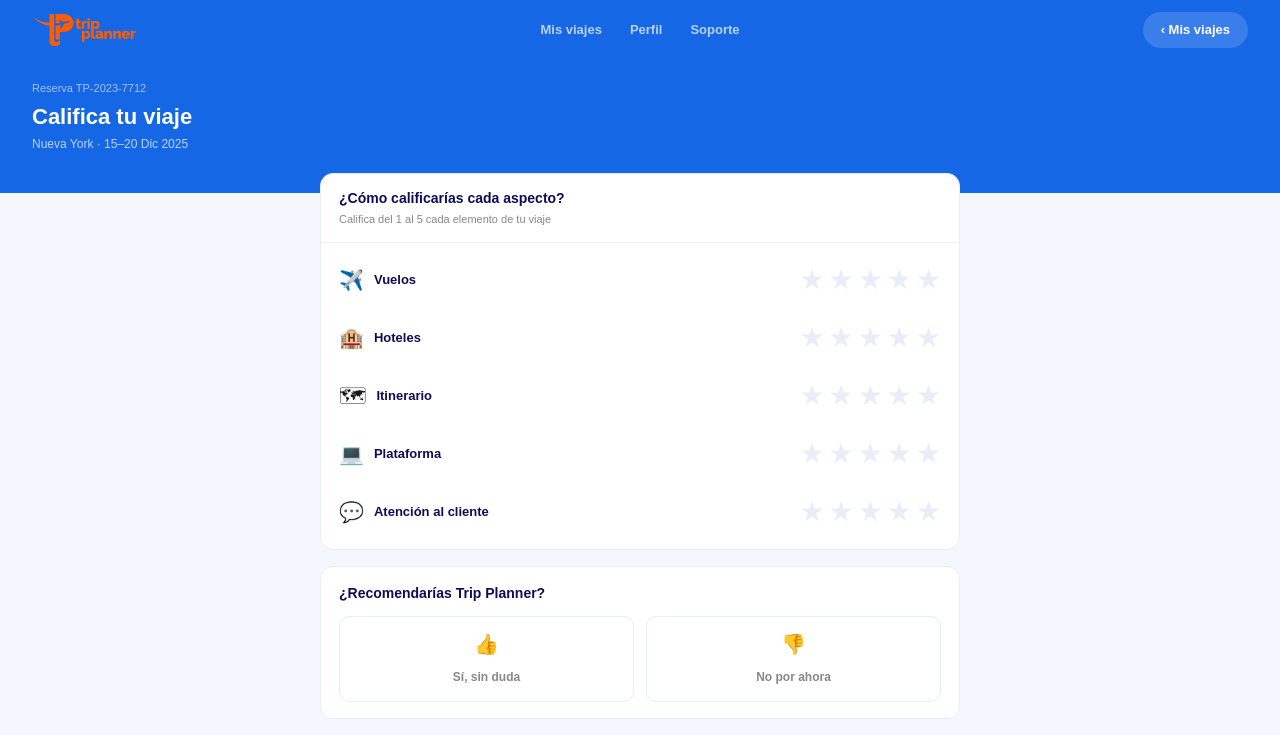
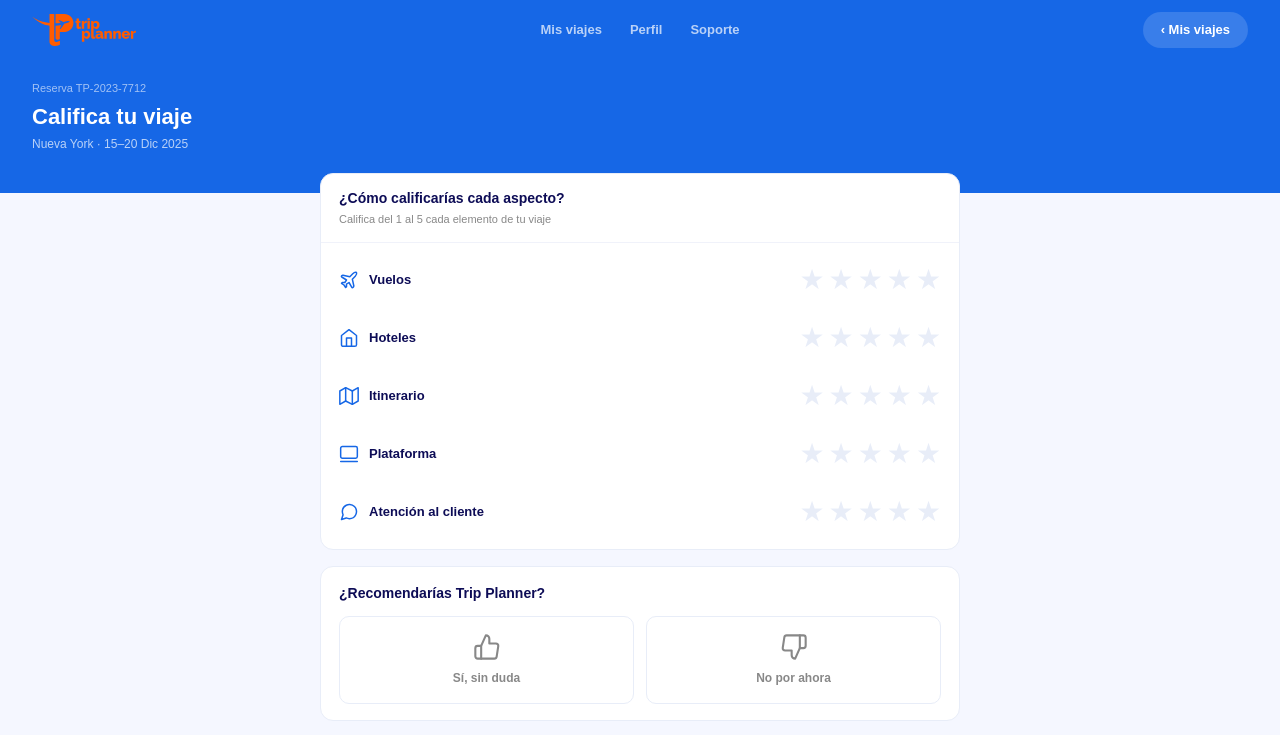
Before and after one commit to barreradionisio/trip-planner, a Next.js app: page /mis-viajes/calificar in a window 1280 px wide. Shown: the top 735 px of the page. Built offline with nearby package versions, Linux system fonts and the light colour scheme.

Commit message:
iconos svg calificar viaje

```diff
--- a/app/mis-viajes/calificar/page.tsx
+++ b/app/mis-viajes/calificar/page.tsx
@@ -4,12 +4,46 @@ import { useState } from "react";
 import Link from "next/link";
 import Logo from "../../components/Logo";
 
+const IconPlane = () => (
+  <svg width="20" height="20" viewBox="0 0 24 24" fill="none" stroke="#1667E6" strokeWidth="1.8" strokeLinecap="round" strokeLinejoin="round">
+    <path d="M17.8 19.2L16 11l3.5-3.5C21 6 21.5 4 21 3c-1-.5-3 0-4.5 1.5L13 8 4.8 6.2c-.5-.1-1 .1-1.3.5l-.4.4c-.4.4-.3 1 .2 1.3L9 12l-2 3H4l-1 1 3 2 2 3 1-1v-3l3-2 3.4 5.8c.3.5.9.6 1.3.2l.4-.4c.4-.3.6-.8.5-1.3z"/>
+  </svg>
+);
+
+const IconHotelAspecto = () => (
+  <svg width="20" height="20" viewBox="0 0 24 24" fill="none" stroke="#1667E6" strokeWidth="1.8" strokeLinecap="round" strokeLinejoin="round">
+    <path d="M3 9l9-7 9 7v11a2 2 0 0 1-2 2H5a2 2 0 0 1-2-2z"/>
+    <polyline points="9 22 9 12 15 12 15 22"/>
+  </svg>
+);
+
+const IconMap = () => (
+  <svg width="20" height="20" viewBox="0 0 24 24" fill="none" stroke="#1667E6" strokeWidth="1.8" strokeLinecap="round" strokeLinejoin="round">
+    <polygon points="1 6 1 22 8 18 16 22 23 18 23 2 16 6 8 2 1 6"/>
+    <line x1="8" y1="2" x2="8" y2="18"/>
+    <line x1="16" y1="6" x2="16" y2="22"/>
+  </svg>
+);
+
+const IconLaptop = () => (
+  <svg width="20" height="20" viewBox="0 0 24 24" fill="none" stroke="#1667E6" strokeWidth="1.8" strokeLinecap="round" strokeLinejoin="round">
+    <rect x="2" y="3" width="20" height="14" rx="2" ry="2"/>
+    <line x1="2" y1="21" x2="22" y2="21"/>
+  </svg>
+);
+
+const IconChat = () => (
+  <svg width="20" height="20" viewBox="0 0 24 24" fill="none" stroke="#1667E6" strokeWidth="1.8" strokeLinecap="round" strokeLinejoin="round">
+    <path d="M21 11.5a8.38 8.38 0 0 1-.9 3.8 8.5 8.5 0 0 1-7.6 4.7 8.38 8.38 0 0 1-3.8-.9L3 21l1.9-5.7a8.38 8.38 0 0 1-.9-3.8 8.5 8.5 0 0 1 4.7-7.6 8.38 8.38 0 0 1 3.8-.9h.5a8.48 8.48 0 0 1 8 8v.5z"/>
+  </svg>
+);
+
 const aspectos = [
-  { key: "vuelos", label: "Vuelos", emoji: "✈️" },
-  { key: "hoteles", label: "Hoteles", emoji: "🏨" },
-  { key: "itinerario", label: "Itinerario", emoji: "🗺" },
-  { key: "plataforma", label: "Plataforma", emoji: "💻" },
-  { key: "atencion", label: "Atención al cliente", emoji: "💬" },
+  { key: "vuelos", label: "Vuelos", icono: <IconPlane /> },
+  { key: "hoteles", label: "Hoteles", icono: <IconHotelAspecto /> },
+  { key: "itinerario", label: "Itinerario", icono: <IconMap /> },
+  { key: "plataforma", label: "Plataforma", icono: <IconLaptop /> },
+  { key: "atencion", label: "Atención al cliente", icono: <IconChat /> },
 ];
 
 export default function CalificarViaje() {
@@ -50,7 +84,11 @@ export default function CalificarViaje() {
         </nav>
         <div style={{ flex: 1, display: "flex", alignItems: "center", justifyContent: "center", padding: "40px 20px" }}>
         <div style={{ background: "#fff", borderRadius: "16px", border: "1.5px solid #e8edf8", padding: "48px", textAlign: "center", maxWidth: "480px", width: "100%" }}>
-            <div style={{ width: "80px", height: "80px", borderRadius: "50%", background: "#e8fff5", display: "flex", alignItems: "center", justifyContent: "center", fontSize: "36px", margin: "0 auto 20px" }}>⭐</div>
+  <div style={{ width: "80px", height: "80px", borderRadius: "50%", background: "#e8fff5", display: "flex", alignItems: "center", justifyContent: "center", margin: "0 auto 20px" }}>
+    <svg width="36" height="36" viewBox="0 0 24 24" fill="#085041" stroke="none">
+      <path d="M12 2l2.59 6.36L21 9.27l-5 4.36L17.18 21 12 17.27 6.82 21 8 13.63l-5-4.36 6.41-.91L12 2z"/>
+    </svg>
+  </div>
   <h2 style={{ fontFamily: "sans-serif", fontWeight: "800", fontSize: "22px", color: "#0D0C56", marginBottom: "8px" }}>¡Gracias por tu opinión!</h2>
   <p style={{ fontSize: "13px", color: "#888", lineHeight: "1.6", marginBottom: "12px" }}>
     Tu calificación de <strong style={{ color: "#FF5C00" }}>{promedioCalificacion()} ⭐</strong> nos ayuda a mejorar para futuros viajeros.
@@ -97,7 +135,7 @@ export default function CalificarViaje() {
             {aspectos.map(a => (
               <div key={a.key} style={{ display: "flex", alignItems: "center", justifyContent: "space-between" }}>
                 <div style={{ display: "flex", alignItems: "center", gap: "10px" }}>
-                  <span style={{ fontSize: "20px" }}>{a.emoji}</span>
+                  <span style={{ fontSize: "20px" }}>{a.icono}</span>
                   <span style={{ fontWeight: "700", fontSize: "13px", color: "#0D0C56" }}>{a.label}</span>
                 </div>
                 <div style={{ display: "flex", gap: "4px" }}>
@@ -128,15 +166,23 @@ export default function CalificarViaje() {
   <div style={{ display: "flex", gap: "12px" }}>
     <button
       onClick={() => setRecomendaria(true)}
-              style={{ flex: 1, padding: "12px", border: `1.5px solid ${recomendaria === true ? "#3ED5A9" : "#e8edf8"}`, borderRadius: "10px", background: recomendaria === true ? "#e8fff5" : "#fff", cursor: "pointer", fontSize: "20px" }}
+      style={{ flex: 1, padding: "16px", border: `1.5px solid ${recomendaria === true ? "#3ED5A9" : "#e8edf8"}`, borderRadius: "10px", background: recomendaria === true ? "#e8fff5" : "#fff", cursor: "pointer", display: "flex", flexDirection: "column", alignItems: "center", gap: "8px" }}
     >
-              👍<br/><span style={{ fontSize: "12px", fontWeight: "700", color: recomendaria === true ? "#085041" : "#888" }}>Sí, sin duda</span>
+      <svg width="28" height="28" viewBox="0 0 24 24" fill="none" stroke={recomendaria === true ? "#085041" : "#888"} strokeWidth="1.8" strokeLinecap="round" strokeLinejoin="round">
+        <path d="M14 9V5a3 3 0 0 0-3-3l-4 9v11h11.28a2 2 0 0 0 2-1.7l1.38-9a2 2 0 0 0-2-2.3z"/>
+        <path d="M7 22H4a2 2 0 0 1-2-2v-7a2 2 0 0 1 2-2h3"/>
+      </svg>
+      <span style={{ fontSize: "12px", fontWeight: "700", color: recomendaria === true ? "#085041" : "#888" }}>Sí, sin duda</span>
     </button>
     <button
       onClick={() => setRecomendaria(false)}
-              style={{ flex: 1, padding: "12px", border: `1.5px solid ${recomendaria === false ? "#E24B4A" : "#e8edf8"}`, borderRadius: "10px", background: recomendaria === false ? "#ffeaea" : "#fff", cursor: "pointer", fontSize: "20px" }}
+      style={{ flex: 1, padding: "16px", border: `1.5px solid ${recomendaria === false ? "#E24B4A" : "#e8edf8"}`, borderRadius: "10px", background: recomendaria === false ? "#ffeaea" : "#fff", cursor: "pointer", display: "flex", flexDirection: "column", alignItems: "center", gap: "8px" }}
     >
-              👎<br/><span style={{ fontSize: "12px", fontWeight: "700", color: recomendaria === false ? "#c0392b" : "#888" }}>No por ahora</span>
+      <svg width="28" height="28" viewBox="0 0 24 24" fill="none" stroke={recomendaria === false ? "#c0392b" : "#888"} strokeWidth="1.8" strokeLinecap="round" strokeLinejoin="round">
+        <path d="M10 15v4a3 3 0 0 0 3 3l4-9V2H5.72a2 2 0 0 0-2 1.7l-1.38 9a2 2 0 0 0 2 2.3z"/>
+        <path d="M17 2h3a2 2 0 0 1 2 2v7a2 2 0 0 1-2 2h-3"/>
+      </svg>
+      <span style={{ fontSize: "12px", fontWeight: "700", color: recomendaria === false ? "#c0392b" : "#888" }}>No por ahora</span>
     </button>
   </div>
 </div>
```
Lines whose indentation alone changed are shown as unchanged.
